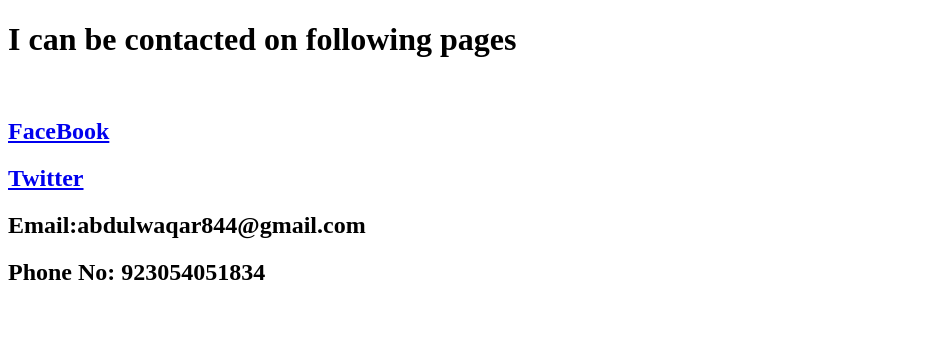
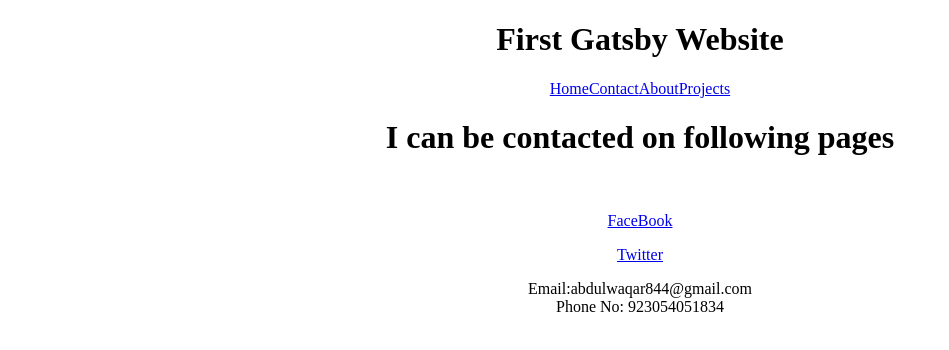
Before and after one commit to abdulwaqar844/jamstack-serverless, a Gatsby site: page /contact in a window 1280 px wide. Shown: the whole page, without its empty margins (0-949 px from the left). Built offline with nearby package versions, Linux system fonts and the light colour scheme; Gatsby itself is replaced by a stand-in of ours.

Commit message:
Layout file and Header updated

```diff
--- /dev/null
+++ b/src/components/layout.tsx
@@ -0,0 +1,23 @@
+import React, { ReactNode } from "react";
+import { Link } from "gatsby";
+
+type LayoutProps = {
+  children: ReactNode
+}
+
+export default ({ children }: LayoutProps) => {
+  return (
+    <div style={{  textAlign: "center", }} >
+      <h1 >First Gatsby Website</h1>
+      <div className="menu">
+        <Link to="/">Home</Link>
+        <Link to="/contact">Contact</Link>
+        <Link to="/about">About</Link>
+        <Link to="/project">Projects</Link>
+
+      </div>
+
+      {children}
+    </div>
+  )
+}
--- a/src/pages/contact.tsx
+++ b/src/pages/contact.tsx
@@ -1,16 +1,18 @@
 import React from "react";
- const contact =()=>{
-return(
-    <div>
+import Layout from "./../components/layout";
+const contact = () => {
+    return (
+        <div>
+            <Layout>
+                <h1>I can be contacted on following pages</h1>
+                <br />
+                <p><a href="https://www.facebook.com/abdulwaqar844">FaceBook</a></p>
+                <p> <a href="https://www.twitter.com/abdulwaqar844">Twitter</a></p>
+                <p>Email:abdulwaqar844@gmail.com<br/>Phone No: 923054051834</p>
 
-        <h1>I can be contacted on following pages</h1>
-        <br/>
-        <h2><a href="https://www.facebook.com/abdulwaqar844">FaceBook</a></h2>
-       <h2> <a href="https://www.twitter.com/abdulwaqar844">Twitter</a></h2>
+            </Layout>
 
-<h2>Email:abdulwaqar844@gmail.com</h2><h2>Phone No: 923054051834</h2>
-
-    </div>
-)
+        </div>
+    )
 }
-export default  contact;
+export default contact;
```
Also changed, not shown: src/components/header.tsx (added, +15 -0 lines), src/pages/about.tsx (+13 -9 lines), src/pages/index.tsx (+6 -5 lines), src/pages/project.tsx (+6 -2 lines), src/images/icon.png (deleted).
